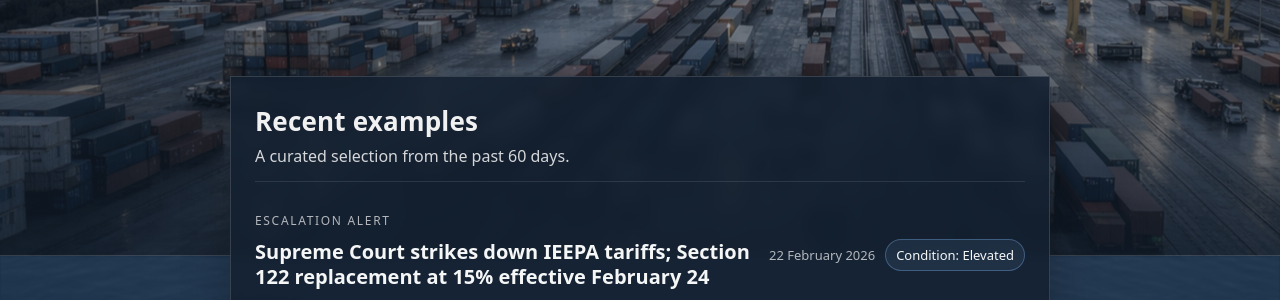
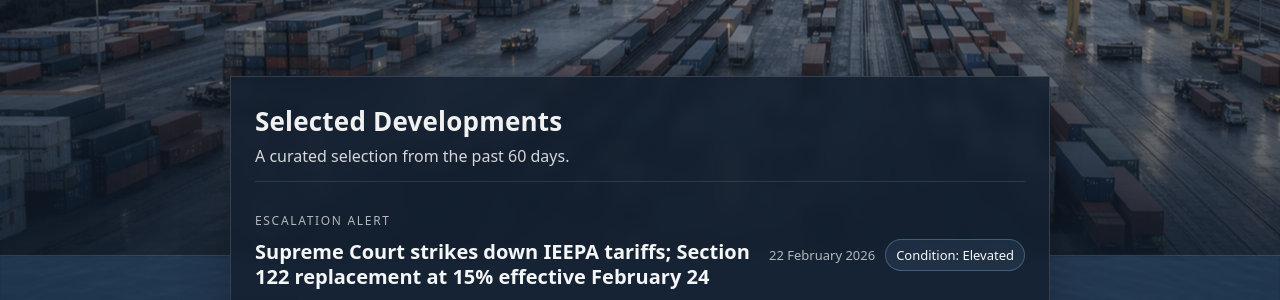
Before and after one commit to importrisk/import-risk-intelligence-site, a Jekyll site: the page built from insights.html, in a window 1280 px wide. Shown: the part 392-692 px from the top of the page. Built offline with Jekyll 4.4.1, drawn with Linux system fonts in a browser that asks for light colours.

Commit message:
Update insights.html

```diff
--- a/insights.html
+++ b/insights.html
@@ -28,7 +28,7 @@ description: Examples of what an IRI alert or weekly brief looks like — concis
 
       <!-- CARD HEADING (inside the dark card) -->
       <header class="brief-card-head">
-        <h2>Recent examples</h2>
+        <h2>Selected Developments</h2>
         <p class="muted">A curated selection from the past 60 days.</p>
       </header>
 
```
